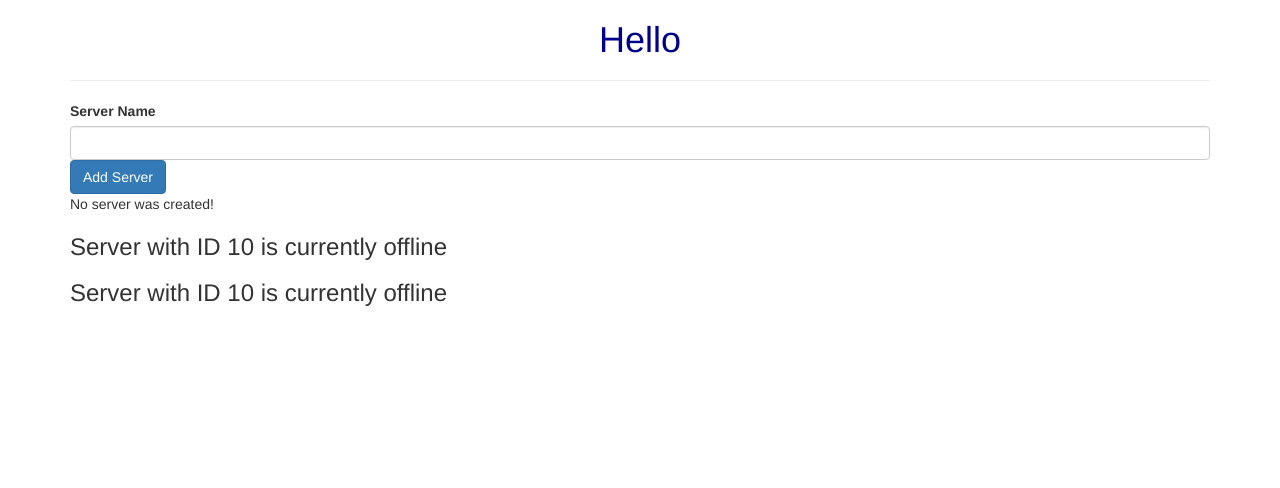
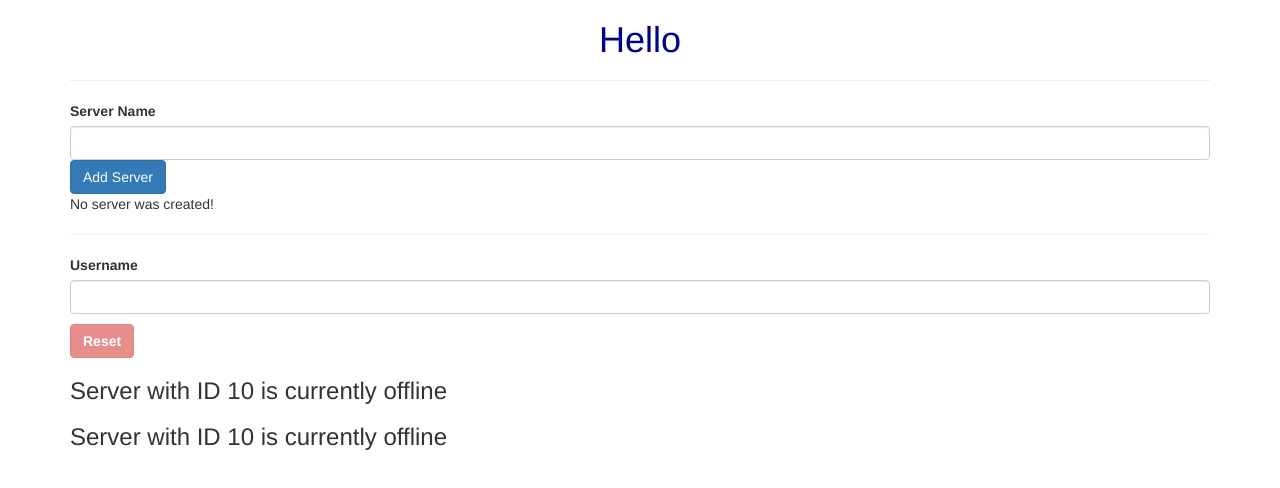
Before and after one commit to MattiaPolli93/angular-app, an Angular app: page / in a window 1280 px wide. Shown: the top 488 px of the page. Built offline with nearby package versions, Linux system fonts and the light colour scheme.

Commit message:
Add form to input username

```diff
--- a/src/app/servers/servers.component.html
+++ b/src/app/servers/servers.component.html
@@ -6,5 +6,14 @@
 <button class="btn btn-primary" [disabled]="!allowNewServer" (click)="onCreateServer()">Add Server</button>
 <!-- <p [innerText]="allowNewServer"></p> -->
 <p>{{ serverCreationStatus }}</p>
+
+<hr>
+
+<label>Username</label>
+<input type="text" class="form-control" [(ngModel)]="userName">
+<p [innerText]="userName"></p>
+
+<button class="btn btn-danger" [disabled]="userName === ''" (click)="userName = ''"><strong>Reset</strong></button>
+
 <app-server></app-server>
 <app-server></app-server>
--- a/src/app/servers/servers.component.ts
+++ b/src/app/servers/servers.component.ts
@@ -10,6 +10,7 @@ export class ServersComponent implements OnInit {
     allowNewServer = false;
     serverCreationStatus = "No server was created!";
     serverName = "";
+    userName="";
 
     constructor() {
         setTimeout(() => {
```
